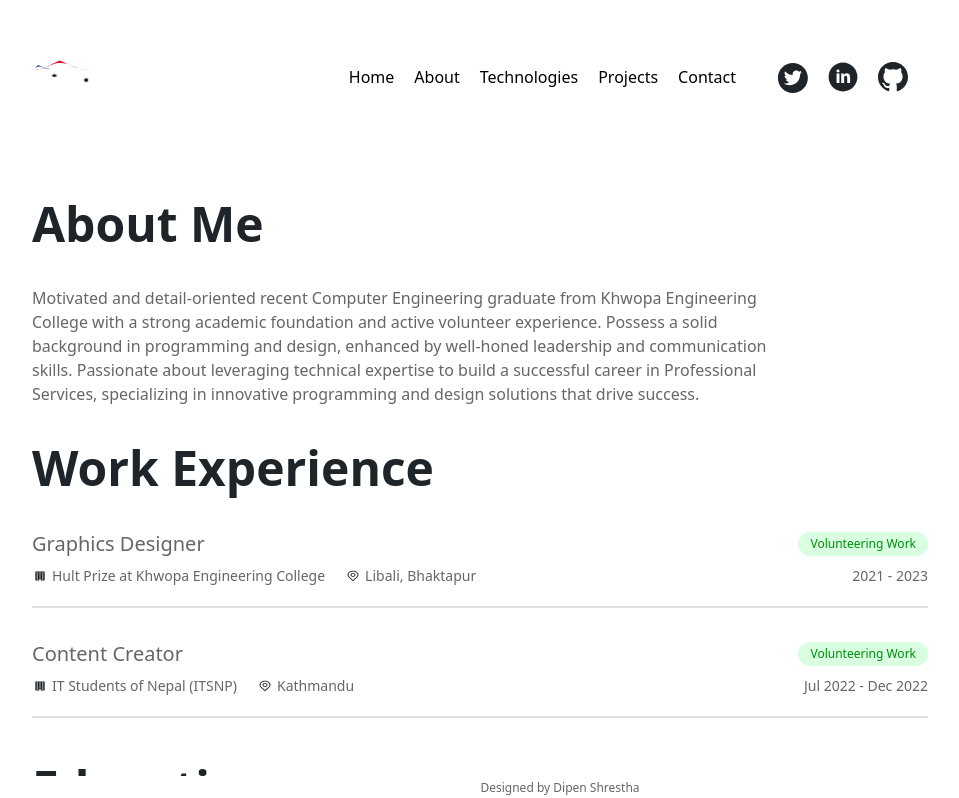
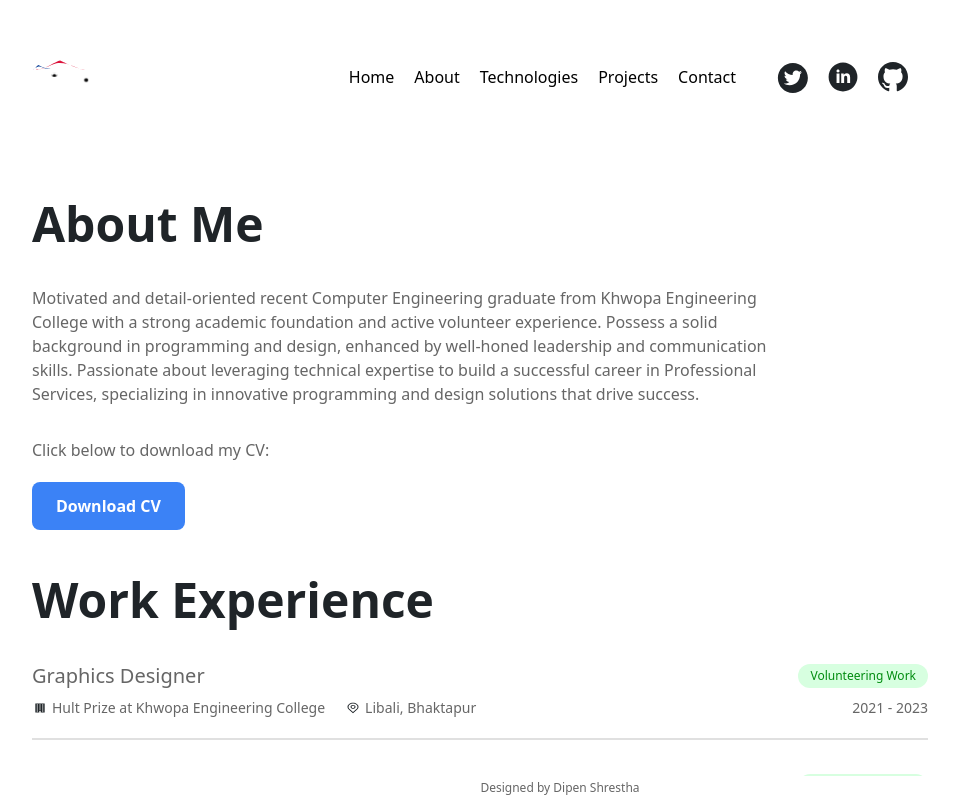
Before and after one commit to dipenshrestha/dipen-porfolio, a React (Create React App) app: page /about in a window 1280 px wide. Shown: the top 798 px of the page, without its empty margins (160-1119 px from the left). Built offline with nearby package versions, Linux system fonts and the light colour scheme.

Commit message:
added cv download features

```diff
--- a/src/Pages/About.js
+++ b/src/Pages/About.js
@@ -10,6 +10,10 @@ function About() {
           About Me
         </h1>
         <p className="text-content py-8 lg:max-w-3xl">{personalDetails.about}</p>
+        <p className="text-content lg:max-w-3xl">Click below to download my CV:</p>
+        <a href="./assets/cv/DipenShrestha_resume.pdf" download>
+          <button class="mt-5 mb-10 px-6 py-3 bg-blue-500 text-white font-bold rounded-lg hover:bg-blue-600 active:bg-blue-700 disabled:bg-gray-400 transition-transform transform hover:scale-105 active:scale-95">Download CV</button>
+        </a>
       </section>
       <section>
         <h1 className="text-2xl text-dark-heading dark:text-light-heading md:text-4xl xl:text-5xl xl:leading-tight font-bold">
```
Also changed, not shown: 1 other file (tests, documents, lock files or other folders).
